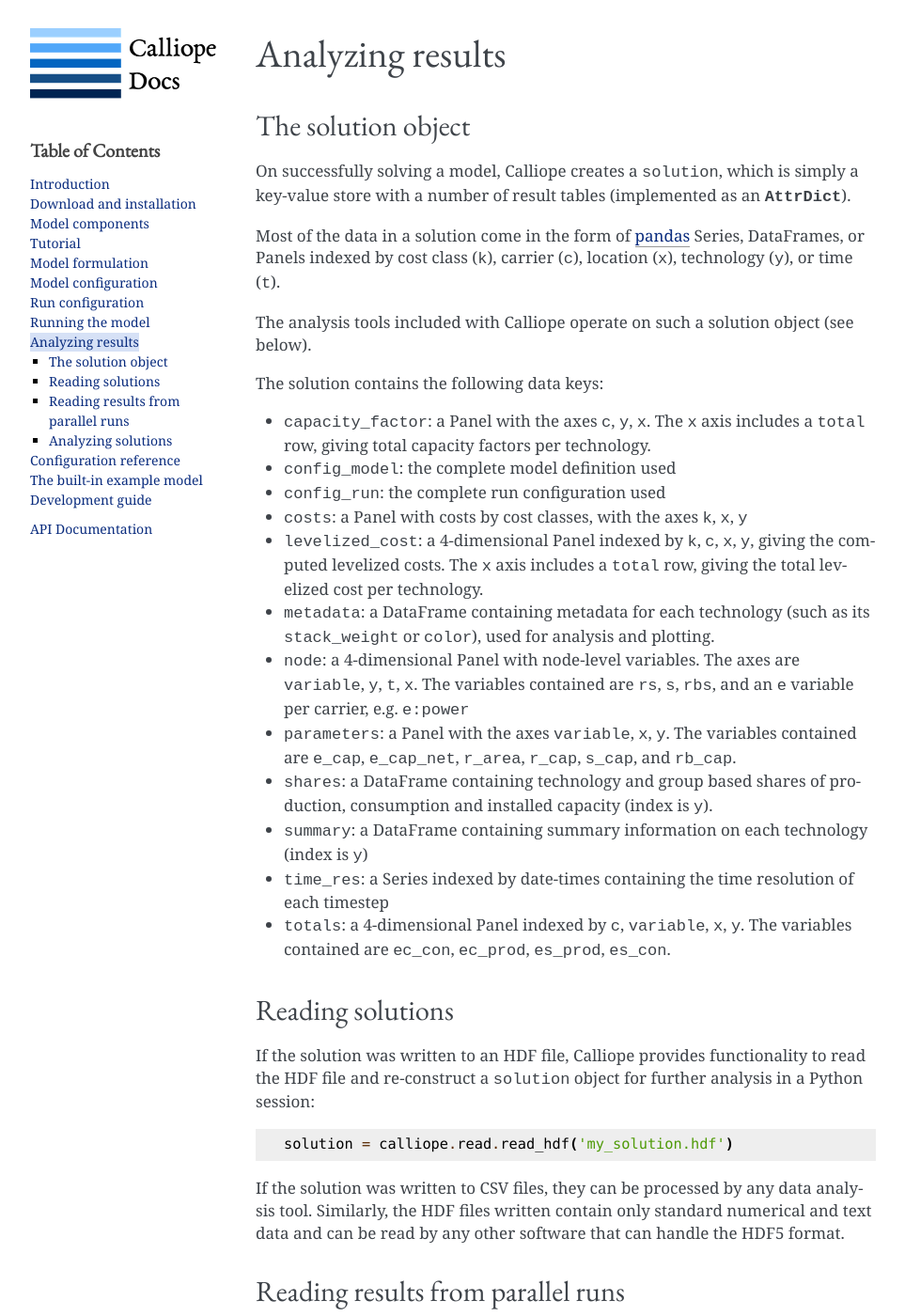
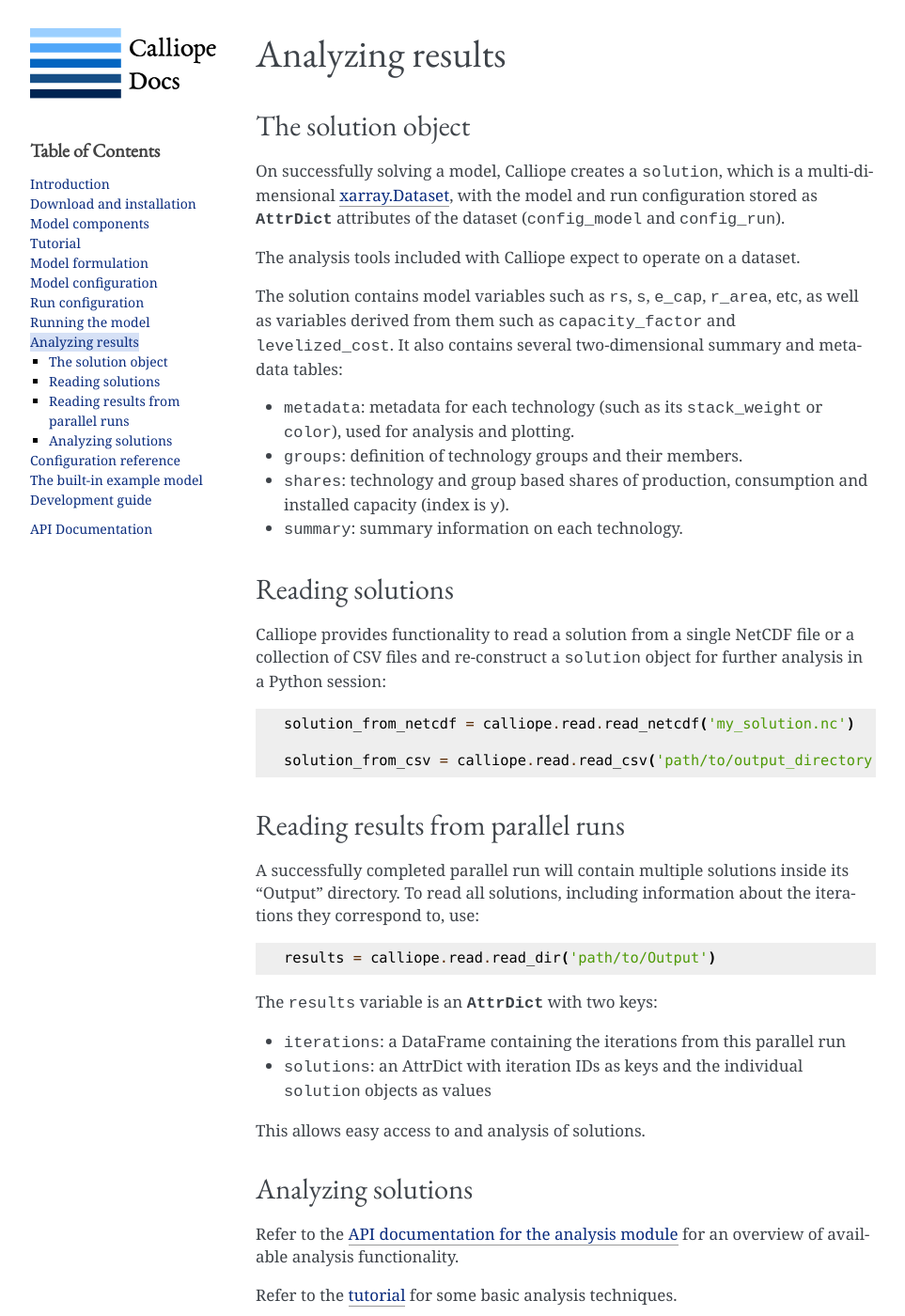
Before and after one commit to calliope-project/calliope, a Sphinx documentation site: the page built from doc/user/analysis.rst, in a window 1280 px wide and 1400 px high. Shown: the whole window at 94% size, without its empty margins (148-1111 px from the left). Built offline with Sphinx 7.4.7, drawn with Linux system fonts in a browser that asks for light colours; pages that are not in the unit, such as notebooks, are missing from menus.

Commit message:
Clean up code and docs for hdf->netcdf change

```diff
--- a/doc/user/analysis.rst
+++ b/doc/user/analysis.rst
@@ -7,38 +7,28 @@ Analyzing results
 The solution object
 -------------------
 
-On successfully solving a model, Calliope creates a ``solution``, which is simply a key-value store with a number of result tables (implemented as an :class:`~calliope.utils.AttrDict`).
+On successfully solving a model, Calliope creates a ``solution``, which is a multi-dimensional `xarray.Dataset <http://xarray.pydata.org/en/stable/data-structures.html#dataset>`_, with the model and run configuration stored as :class:`~calliope.utils.AttrDict` attributes of the dataset (``config_model`` and ``config_run``).
 
-Most of the data in a solution come in the form of `pandas <http://pandas.pydata.org/>`_ Series, DataFrames, or Panels indexed by cost class (``k``), carrier (``c``), location (``x``), technology (``y``), or time (``t``).
+The analysis tools included with Calliope expect to operate on a dataset.
 
-The analysis tools included with Calliope operate on such a solution object (see below).
+The solution contains model variables such as ``rs``, ``s``, ``e_cap``, ``r_area``, etc, as well as variables derived from them such as ``capacity_factor`` and ``levelized_cost``. It also contains several two-dimensional summary and metadata tables:
 
-The solution contains the following data keys:
-
-* ``capacity_factor``: a Panel with the axes ``c``, ``y``, ``x``. The ``x`` axis includes a ``total`` row, giving total capacity factors per technology.
-* ``config_model``: the complete model definition used
-* ``config_run``: the complete run configuration used
-* ``costs``: a Panel with costs by cost classes, with the axes ``k``, ``x``, ``y``
-* ``levelized_cost``: a 4-dimensional Panel indexed by ``k``, ``c``, ``x``, ``y``, giving the computed levelized costs. The ``x`` axis includes a ``total`` row, giving the total levelized cost per technology.
-* ``metadata``: a DataFrame containing metadata for each technology (such as its ``stack_weight`` or ``color``), used for analysis and plotting.
-* ``node``: a 4-dimensional Panel with node-level variables. The axes are ``variable``, ``y``, ``t``, ``x``. The variables contained are ``rs``, ``s``, ``rbs``, and an ``e`` variable per carrier, e.g. ``e:power``
-* ``parameters``: a Panel with the axes ``variable``, ``x``, ``y``. The variables contained are ``e_cap``, ``e_cap_net``, ``r_area``, ``r_cap``, ``s_cap``, and ``rb_cap``.
-* ``shares``: a DataFrame containing technology and group based shares of production, consumption and installed capacity (index is ``y``).
-* ``summary``: a DataFrame containing summary information on each technology (index is ``y``)
-* ``time_res``: a Series indexed by date-times containing the time resolution of each timestep
-* ``totals``: a 4-dimensional Panel indexed by ``c``, ``variable``, ``x``, ``y``. The variables contained are ``ec_con``, ``ec_prod``, ``es_prod``, ``es_con``.
+* ``metadata``: metadata for each technology (such as its ``stack_weight`` or ``color``), used for analysis and plotting.
+* ``groups``: definition of technology groups and their members.
+* ``shares``: technology and group based shares of production, consumption and installed capacity (index is ``y``).
+* ``summary``: summary information on each technology.
 
 -----------------
 Reading solutions
 -----------------
 
-If the solution was written to an HDF file, Calliope provides functionality to read the HDF file and re-construct a ``solution`` object for further analysis in a Python session:
+Calliope provides functionality to read a solution from a single NetCDF file or a collection of CSV files and re-construct a ``solution`` object for further analysis in a Python session:
 
 .. code-block:: python
 
-   solution = calliope.read.read_hdf('my_solution.hdf')
+   solution_from_netcdf = calliope.read.read_netcdf('my_solution.nc')
 
-If the solution was written to CSV files, they can be processed by any data analysis tool. Similarly, the HDF files written contain only standard numerical and text data and can be read by any other software that can handle the HDF5 format.
+   solution_from_csv = calliope.read.read_csv('path/to/output_directory')
 
 ----------------------------------
 Reading results from parallel runs
--- a/doc/user/configuration_reference.rst
+++ b/doc/user/configuration_reference.rst
@@ -252,7 +252,7 @@ Optional settings:
 
 * Output options -- these are only used when the model is run via the ``calliope run`` command-line tool:
    * ``output.path``: Path to an output directory to save results (will be created if it doesn't exist already)
-   * ``output.format``:  Format to save results in, either ``hdf`` or ``csv``
+   * ``output.format``:  Format to save results in, either ``netcdf`` or ``csv``
 * ``parallel``: Settings used to generate parallel runs, see :ref:`run_config_parallel_runs` for the available options
 * ``time``: Settings to adjust time resolution, see :ref:`run_time_res` for the available options
 * ``override``: Override arbitrary settings from the model configuration. E.g., this could specify ``techs.nuclear.costs.monetary.e_cap: 1000`` to set the ``e_cap`` costs of ``nuclear``, overriding whatever was set in the model configuration
--- a/doc/user/running.rst
+++ b/doc/user/running.rst
@@ -27,9 +27,7 @@ The included command-line tool ``calliope run`` will execute a given run configu
 
 It will generate and solve the model, then save the results to the the output directory given by ``output.path`` in the run configuration.
 
-Two output formats are available: CSV files and HDF, and they can be chosen by settings ``output.format`` in the run configuration (set to ``hdf`` or ``csv``). HDF results in a single compressed file in the `high-performance HDF5 data format <http://www.hdfgroup.org/HDF5/>`_. The :mod:`~calliope.analysis` module provides methods to read and analyze these HDF files.
-
-For easier analysis via third-party tools, the CSV option saves a set of CSV files into the given output directory.
+Two output formats are available: a collection CSV files or a single NetCDF file. They can be chosen by settings ``output.format`` in the run configuration (set to ``netcdf`` or ``csv``). The :mod:`~calliope.read` module provides methods to read results stored in either of these formats, so that they can then be analyzed with the :mod:`~calliope.analysis` module.
 
 .. _parallel_runs:
 
@@ -48,7 +46,7 @@ Scripts to simplify the creation and execution of a large number of Calliope mod
 
 The ``run.sh`` script can simply be called with an integer argument from the sequence (1, number of parallel runs) to execute a given run, e.g. ``run.sh 1``, ``run.sh 2``, etc. This way the runs can easily be executed irrespective of the parallel computing environment available.
 
-.. Note:: Models generated via ``calliope generate`` automatically save results as HDF files inside the parallel run's ``Output`` subdirectory, regardless of whether the ``output.path`` or ``output.format`` options have been set.
+.. Note:: Models generated via ``calliope generate`` automatically save results as a single NetCDF file per run inside the parallel runs' ``Output`` subdirectory, regardless of whether the ``output.path`` or ``output.format`` options have been set.
 
 See :ref:`run_config_parallel_runs` for details on configuring parallel runs.
 
--- a/doc/user/tutorial.rst
+++ b/doc/user/tutorial.rst
@@ -210,4 +210,4 @@ This creates a new directory, ``testmodel``, in the current working directory. W
 
    $ calliope run testmodel/run.yaml
 
-Because of the output options set in ``run.yaml``, model results will be stored as a set of CSV files in the directory ``Output``. Saving CSV files is an easy way to get results in a format suitable for further processing with other tools. In order to make use of Calliope's analysis functionality, results should be saved in the HDF format instead. See :doc:`analysis` for more details, including the built-in functionality to read HDF results, making them available for further analysis as described above (:ref:`tutorial_run_interactively`).
+Because of the output options set in ``run.yaml``, model results will be stored as a set of CSV files in the directory ``Output``. Saving CSV files is an easy way to get results in a format suitable for further processing with other tools. In order to make use of Calliope's analysis functionality, results should be saved as a single NetCDF file instead, which comes with improved performance and handling. See :doc:`analysis` for more details, including the built-in functionality to read results from either CSV or NetCDF files, making them available for further analysis as described above (:ref:`tutorial_run_interactively`).
```
Also changed, not shown: 4 other files.
